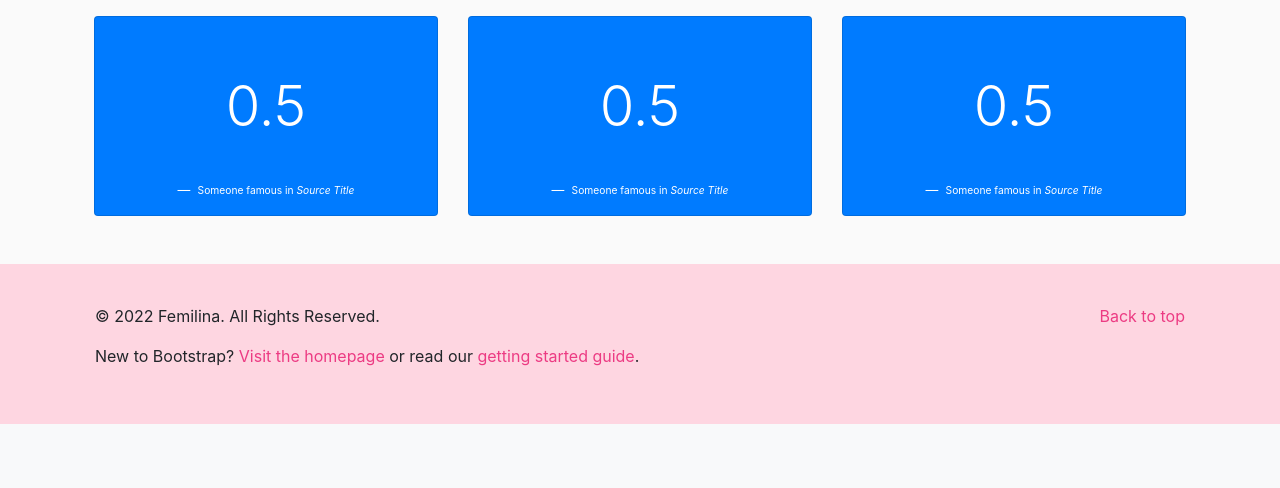
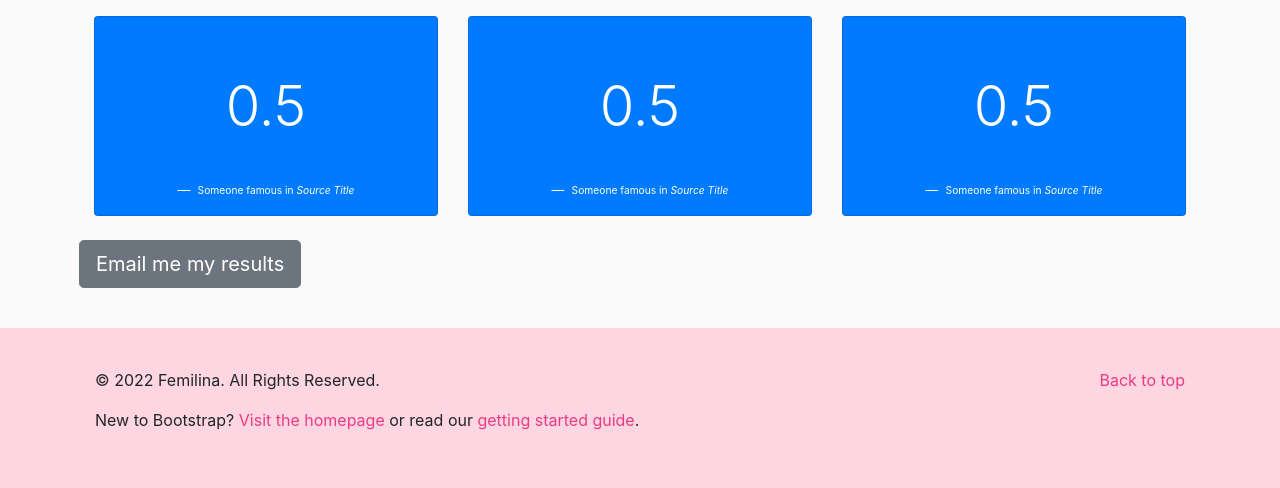
Before and after one commit to Aarjav0210/breast-cancer-detection, a Flask app: page /results in a window 1280 px wide. Shown: the part 902-1390 px from the top of the page. Before the commit the page ends 1326 px from the top, so only its background shows below. Run offline with Flask 2, Linux system fonts and the light colour scheme.

Commit message:
Initialise twilio sendgrid email api

```diff
--- a/app.py
+++ b/app.py
@@ -1,8 +1,14 @@
 import os
+from urllib import response
 from flask import Flask, request, render_template, redirect, url_for
 from werkzeug.utils import secure_filename
 from datetime import datetime
 from script import process_csv
+from sendgrid import SendGridAPIClient
+from sendgrid.helpers.mail import *
+from dotenv import load_dotenv
+
+load_dotenv()
 
 ALLOWED_EXTENSIONS = set(['csv'])
 
@@ -36,8 +42,21 @@ def create_app():
     @app.route('/results', methods=['GET', 'POST'])
     def results():
         if request.method == 'POST':
-
-            return redirect(url_for('output'))
+            message = Mail(from_email='curavue@gmail.com',
+                           to_emails='aarjav02@gmail.com',
+                           subject='Subject here',
+                           plain_text_content='Plain text content here',
+                           html_content='Html content here',
+                           )
+            try:
+                sg = SendGridAPIClient(os.getenv("SENDGRID_API"))
+                response = sg.send(message)
+                print(response.status_code)
+                print(response.body)
+                print(response.headers)
+            except Exception as e:
+                print(e.message)
+            return redirect(url_for('results'))
 
         return render_template('results.html')
 
--- a/requirements.txt
+++ b/requirements.txt
@@ -7,9 +7,14 @@ importlib-metadata==4.12.0
 itsdangerous==2.1.2
 Jinja2==3.1.2
 MarkupSafe==2.1.1
+numpy==1.23.3
 PyJWT==2.5.0
+python-dotenv==0.21.0
+python-http-client==3.3.7
 pytz==2022.2.1
 requests==2.28.1
+sendgrid==6.9.7
+starkbank-ecdsa==2.1.0
 twilio==7.14.1
 urllib3==1.26.12
 Werkzeug==2.2.2
--- a/templates/results.html
+++ b/templates/results.html
@@ -104,6 +104,11 @@
           </div>
         </div>
       </div>
+      <div class="row">
+        <form method="POST">
+          <button id="sendemail" type="submit" class="btn btn-secondary btn-lg btn-block">Email me my results</button>
+        </form>
+      </div>
     </div>
   </main>
   <footer class="footer">
```
Also changed, not shown: 1 other file.
